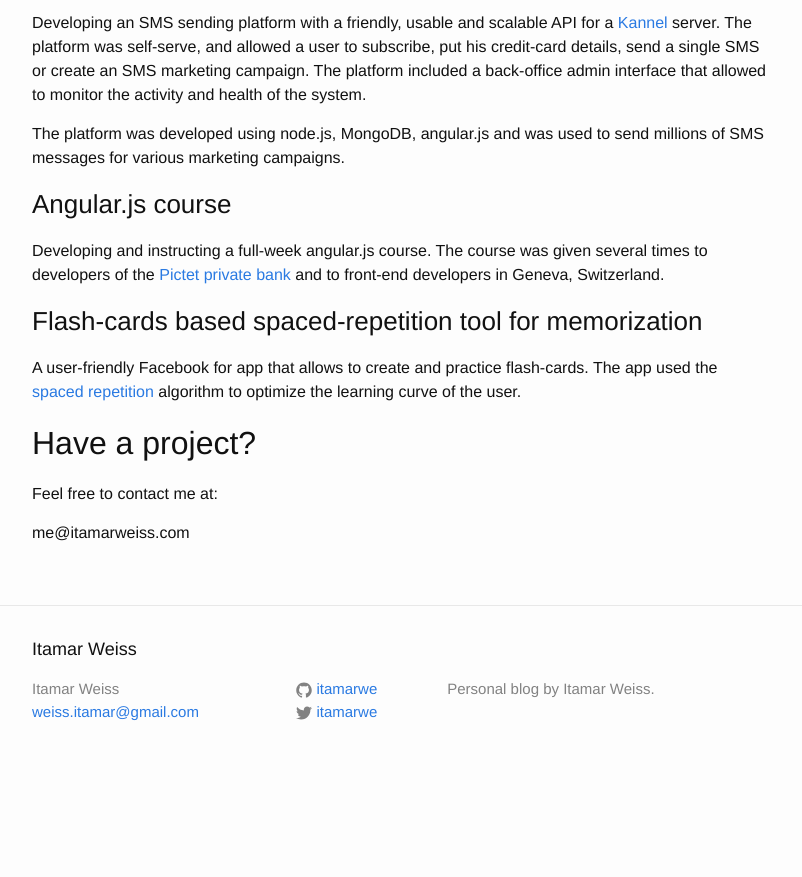
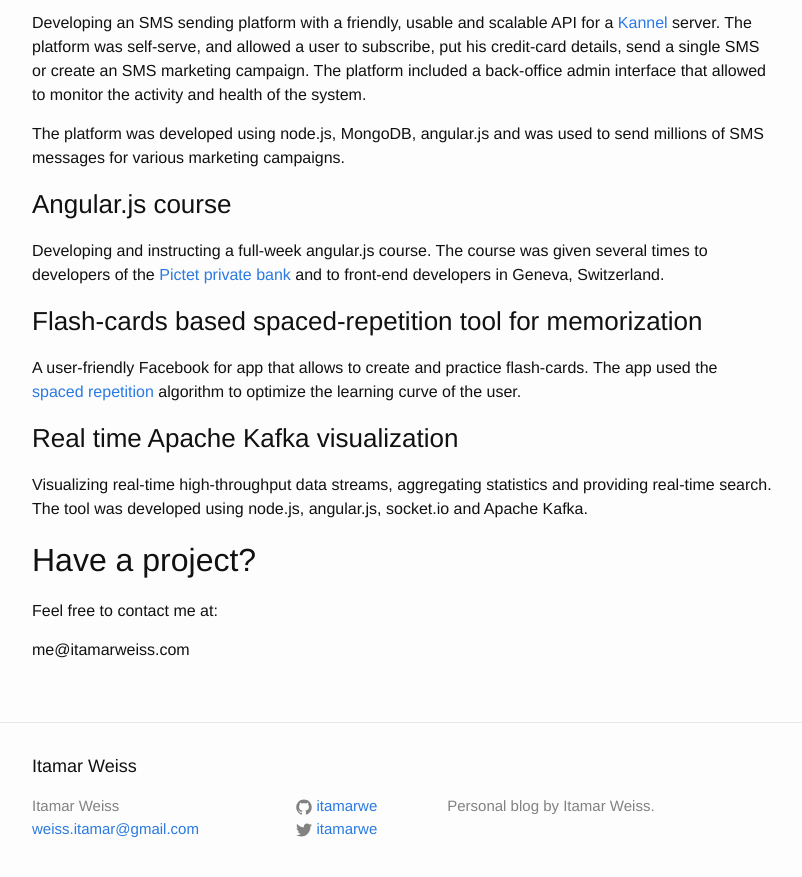
Before and after one commit to itamarwe/itamarwe.github.io, a Jekyll site: the page built from portfolio.md, in a window 1280 px wide and 900 px high, scrolled down 1428 px. Shown: the top 877 px of the window, without its empty margins (238-1040 px from the left). Built offline with Jekyll 4.4.1, drawn with Linux system fonts in a browser that asks for light colours; before the commit the page ends 2211 px from its top, so only the background shows below that.

Commit message:
Adding a nabber flag

```diff
--- a/_includes/header.html
+++ b/_includes/header.html
@@ -15,7 +15,7 @@
 
       <div class="trigger">
         {% for my_page in site.pages %}
-          {% if my_page.title %}
+          {% if my_page.navbar %}
           <a class="page-link" href="{{ my_page.url | prepend: site.baseurl }}">{{ my_page.title }}</a>
           {% endif %}
         {% endfor %}
--- a/portfolio.md
+++ b/portfolio.md
@@ -41,6 +42,10 @@ Developing and instructing a full-week angular.js course. The course was given s
 ### Flash-cards based spaced-repetition tool for memorization
 A user-friendly Facebook for app that allows to create and practice flash-cards. The app used the [spaced repetition](https://www.supermemo.com/english/ol/sm2.htm) algorithm to optimize the learning curve of the user.
 
+### Real time Apache Kafka visualization
+Visualizing real-time high-throughput data streams, aggregating statistics and providing real-time search.
+The tool was developed using node.js, angular.js, socket.io and Apache Kafka.
+
 ## Have a project?
 
 Feel free to contact me at:
```
Also changed, not shown: other parts of portfolio.md (+1 -0 lines), about.md (+3 -0 lines).
